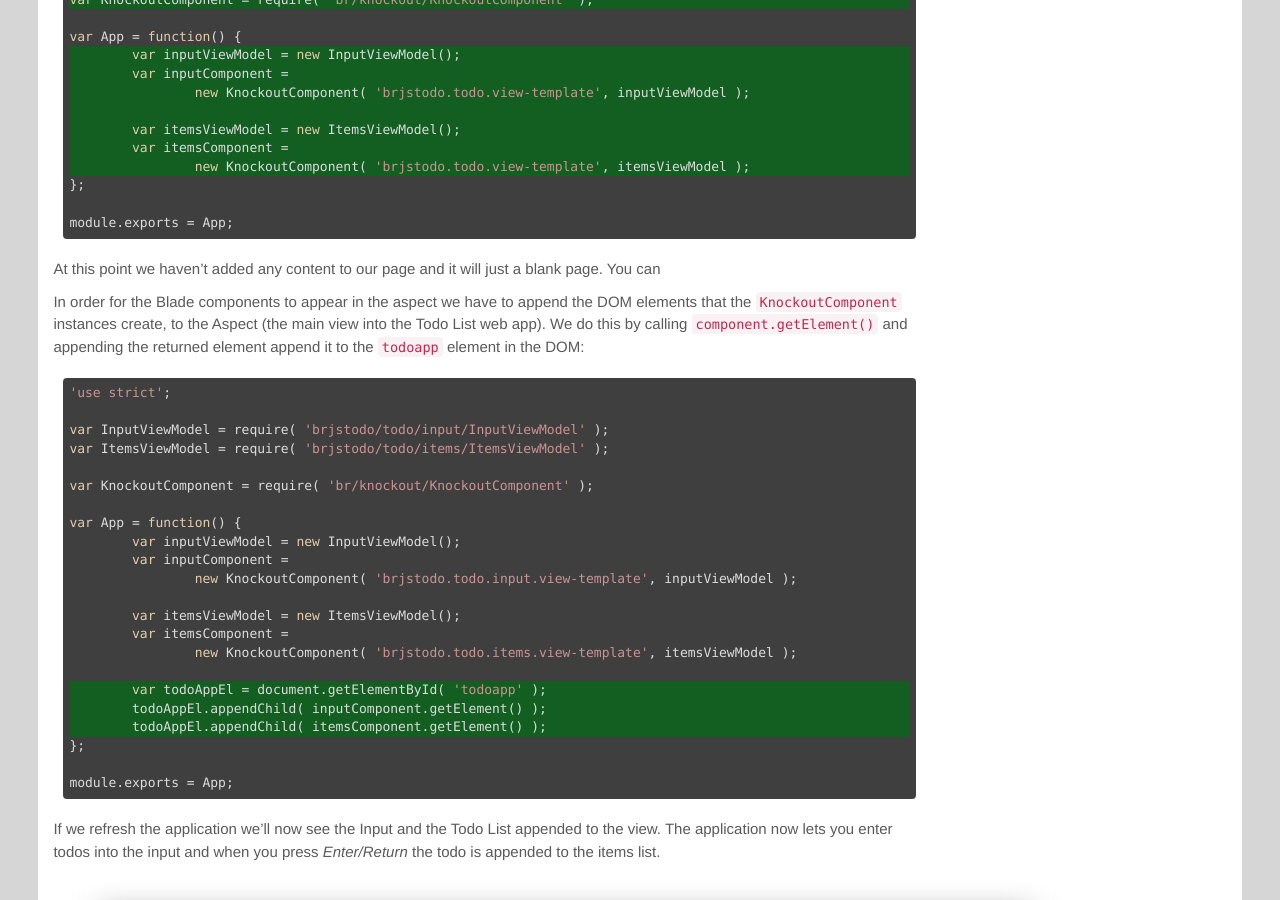
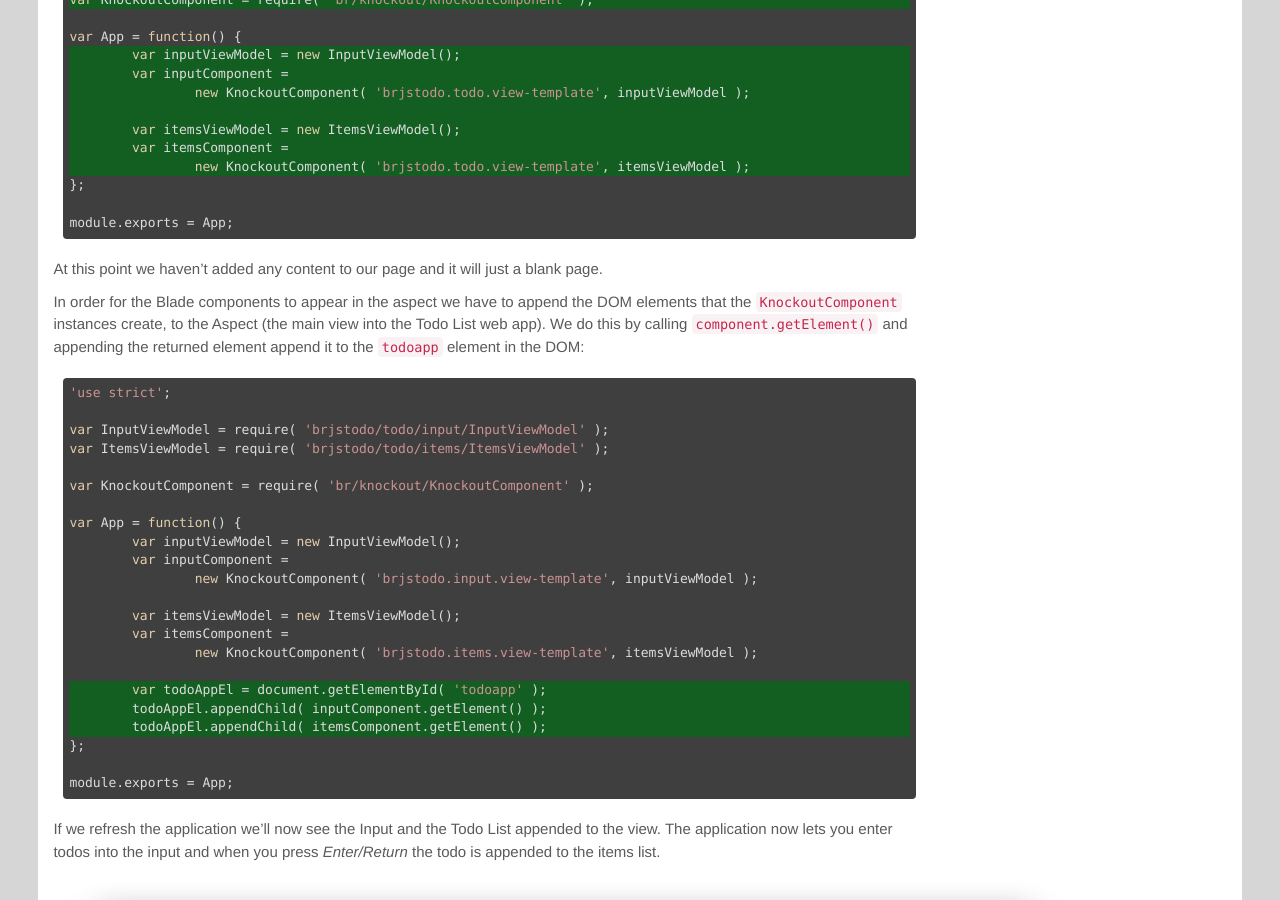
Before and after one commit to BladeRunnerJS/brjs-site, a Jekyll site: the page built from docs/use/getting_started.md, in a window 1280 px wide and 900 px high, scrolled down 19670 px. Built offline with Jekyll 4.4.1, drawn with Linux system fonts in a browser that asks for light colours; nearby versions of some CDN libraries; Markdown is read by kramdown in place of the engine named in the settings; some of the changed text lies outside the part shown.

Commit message:
minor changes to the getting started guide following Kingsleys review

````diff
--- a/docs/use/getting_started.md
+++ b/docs/use/getting_started.md
@@ -777,7 +777,7 @@ var App = function() {
 module.exports = App;
 ```
 
-At this point we haven't added any content to our page and it will just a blank page. You can
+At this point we haven't added any content to our page and it will just a blank page.
 
 In order for the Blade components to appear in the aspect we have to append the DOM elements that the `KnockoutComponent` instances create, to the Aspect (the main view into the Todo List web app). We do this by calling `component.getElement()` and appending the returned element append it to the `todoapp` element in the DOM:
 
@@ -792,11 +792,11 @@ var KnockoutComponent = require( 'br/knockout/KnockoutComponent' );
 var App = function() {
 	var inputViewModel = new InputViewModel();
 	var inputComponent =
-		new KnockoutComponent( 'brjstodo.todo.input.view-template', inputViewModel );
+		new KnockoutComponent( 'brjstodo.input.view-template', inputViewModel );
 
 	var itemsViewModel = new ItemsViewModel();
 	var itemsComponent =
-		new KnockoutComponent( 'brjstodo.todo.items.view-template', itemsViewModel );
+		new KnockoutComponent( 'brjstodo.items.view-template', itemsViewModel );
 
 	/*** new code ***/
 	var todoAppEl = document.getElementById( 'todoapp' );
````
Also changed, not shown: other parts of docs/use/getting_started.md (+2 -2 lines).
